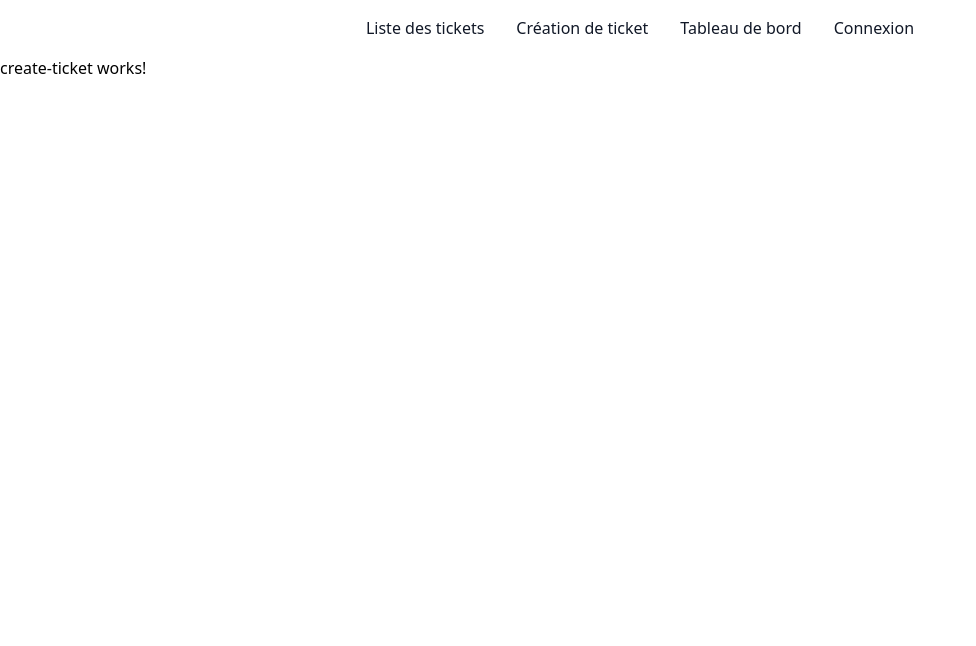
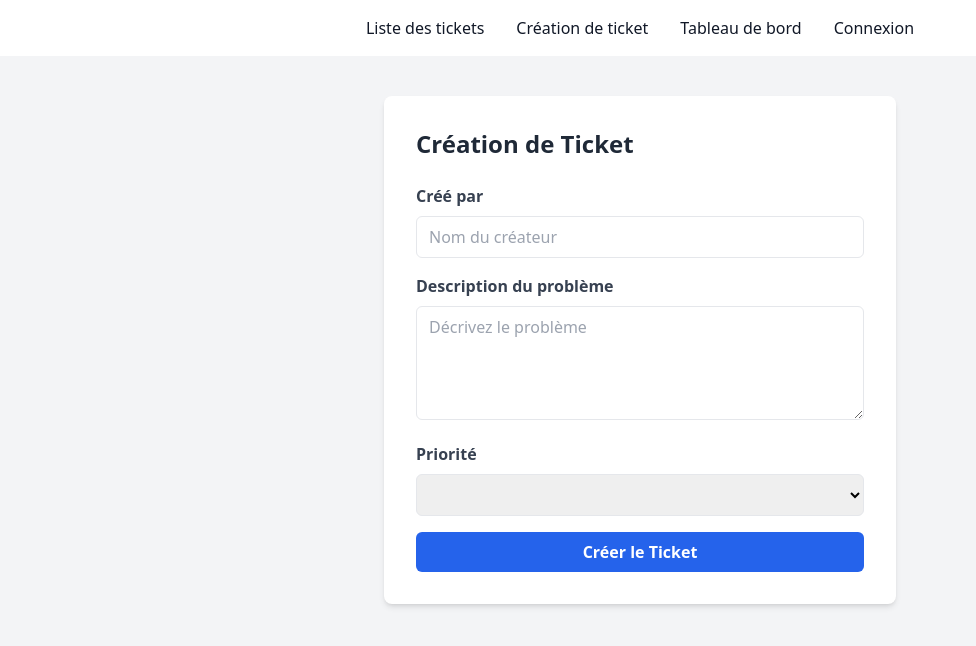
Before and after one commit to MehdiDiasGomes/evaluation_dfs_24_ticket, an Angular app: page /create in a window 1280 px wide. Shown: the top 646 px of the page, without its empty margins (0-976 px from the left). Built offline with nearby package versions, Linux system fonts and the light colour scheme.

Commit message:
✨ feat(app): new features : create ticket

```diff
--- a/src/app/app.component.html
+++ b/src/app/app.component.html
@@ -3,16 +3,16 @@
     <div class="hidden w-full md:block md:w-auto" id="navbar-default">
       <ul class="font-medium flex flex-col p-4 md:p-0 mt-4 border border-gray-100 rounded-lg bg-gray-50 md:flex-row md:space-x-8 rtl:space-x-reverse md:mt-0 md:border-0 md:bg-white dark:bg-gray-800 md:dark:bg-gray-900 dark:border-gray-700">
         <li>
-          <a routerLink="list" class="block py-2 px-3 text-gray-900 rounded hover:bg-gray-100 md:hover:bg-transparent md:border-0 md:hover:text-blue-700 md:p-0 dark:text-white md:dark:hover:text-blue-500 dark:hover:bg-gray-700 dark:hover:text-white md:dark:hover:bg-transparent">Liste des tickets</a>
+          <a routerLink="list" class="block py-2 px-3 cursor-pointer text-gray-900 rounded hover:bg-gray-100 md:hover:bg-transparent md:border-0 md:hover:text-blue-700 md:p-0 dark:text-white md:dark:hover:text-blue-500 dark:hover:bg-gray-700 dark:hover:text-white md:dark:hover:bg-transparent">Liste des tickets</a>
         </li>
         <li>
-          <a routerLink="create" class="block py-2 px-3 text-gray-900 rounded hover:bg-gray-100 md:hover:bg-transparent md:border-0 md:hover:text-blue-700 md:p-0 dark:text-white md:dark:hover:text-blue-500 dark:hover:bg-gray-700 dark:hover:text-white md:dark:hover:bg-transparent">Création de ticket</a>
+          <a routerLink="create" class="block py-2 px-3 cursor-pointer text-gray-900 rounded hover:bg-gray-100 md:hover:bg-transparent md:border-0 md:hover:text-blue-700 md:p-0 dark:text-white md:dark:hover:text-blue-500 dark:hover:bg-gray-700 dark:hover:text-white md:dark:hover:bg-transparent">Création de ticket</a>
         </li>
         <li>
-          <a routerLink="dashboard" class="block py-2 px-3 text-gray-900 rounded hover:bg-gray-100 md:hover:bg-transparent md:border-0 md:hover:text-blue-700 md:p-0 dark:text-white md:dark:hover:text-blue-500 dark:hover:bg-gray-700 dark:hover:text-white md:dark:hover:bg-transparent">Tableau de bord</a>
+          <a routerLink="dashboard" class="block py-2 px-3 cursor-pointer text-gray-900 rounded hover:bg-gray-100 md:hover:bg-transparent md:border-0 md:hover:text-blue-700 md:p-0 dark:text-white md:dark:hover:text-blue-500 dark:hover:bg-gray-700 dark:hover:text-white md:dark:hover:bg-transparent">Tableau de bord</a>
         </li>
         <li>
-          <a routerLink="login" class="block py-2 px-3 text-gray-900 rounded hover:bg-gray-100 md:hover:bg-transparent md:border-0 md:hover:text-blue-700 md:p-0 dark:text-white md:dark:hover:text-blue-500 dark:hover:bg-gray-700 dark:hover:text-white md:dark:hover:bg-transparent">Connexion</a>
+          <a routerLink="login" class="block py-2 px-3 cursor-pointer text-gray-900 rounded hover:bg-gray-100 md:hover:bg-transparent md:border-0 md:hover:text-blue-700 md:p-0 dark:text-white md:dark:hover:text-blue-500 dark:hover:bg-gray-700 dark:hover:text-white md:dark:hover:bg-transparent">Connexion</a>
         </li>
       </ul>
     </div>
--- a/src/app/app.config.ts
+++ b/src/app/app.config.ts
@@ -1,5 +1,6 @@
 import { ApplicationConfig, provideZoneChangeDetection } from '@angular/core';
-import { provideRouter } from '@angular/router';
+import { provideRouter } from '@angular/router'
+import { provideHttpClient, withFetch } from '@angular/common/http';
 
 import { routes } from './app.routes';
 import { provideClientHydration } from '@angular/platform-browser';
@@ -9,5 +10,6 @@ export const appConfig: ApplicationConfig = {
     provideZoneChangeDetection({ eventCoalescing: true }),
     provideRouter(routes),
     provideClientHydration(),
+    provideHttpClient(withFetch())
   ],
 };
--- a/src/app/create-ticket/create-ticket.component.html
+++ b/src/app/create-ticket/create-ticket.component.html
@@ -1 +1,46 @@
-<p>create-ticket works!</p>
+<div class="bg-gray-100 p-10 h-screen">
+    <div class="max-w-lg mx-auto bg-white p-8 rounded-lg shadow-md">
+        <h2 class="text-2xl font-semibold text-gray-800 mb-6">Création de Ticket</h2>
+
+        <form (ngSubmit)="createTicket()">
+            <div class="mb-4">
+                <label for="created_by" class="block text-gray-700 font-bold mb-2">Créé par</label>
+                <input type="text" id="created_by" name="created_by" [(ngModel)]="ticketData.created_by"
+                       class="w-full px-3 py-2 border rounded-md focus:outline-none focus:ring focus:ring-blue-200"
+                       placeholder="Nom du créateur" required>
+            </div>
+
+            <div class="mb-4">
+                <label for="description" class="block text-gray-700 font-bold mb-2">Description du problème</label>
+                <textarea id="description" name="description" rows="4" [(ngModel)]="ticketData.description"
+                          class="w-full px-3 py-2 border rounded-md focus:outline-none focus:ring focus:ring-blue-200"
+                          placeholder="Décrivez le problème" required></textarea>
+            </div>
+
+            <div class="mb-4">
+                <label for="priorite" class="block text-gray-700 font-bold mb-2">Priorité</label>
+                <select id="priorite" name="priorite" [(ngModel)]="ticketData.priorite"
+                        class="w-full px-3 py-2 border rounded-md focus:outline-none focus:ring focus:ring-blue-200">
+                    <option value="Urgent">Urgent</option>
+                    <option value="Élevé">Élevé</option>
+                    <option value="Moyen">Moyen</option>
+                    <option value="Faible">Faible</option>
+                </select>
+            </div>
+
+            <!-- <div class="mb-4">
+                <label for="assigne" class="block text-gray-700 font-bold mb-2">Assigner à un Employé</label>
+                <select id="assigne" name="assigne" [(ngModel)]="ticketData.assigne"
+                        class="w-full px-3 py-2 border rounded-md focus:outline-none focus:ring focus:ring-blue-200">
+                    <option value="">Choisissez un employé</option>
+                    <option value="employe1">Employé 1</option>
+                    <option value="employe2">Employé 2</option>
+                </select>
+            </div> -->
+
+            <button type="submit" class="w-full bg-blue-600 text-white font-bold py-2 rounded-md hover:bg-blue-700 transition duration-300">
+                Créer le Ticket
+            </button>
+        </form>
+    </div>
+</div>
--- a/src/app/create-ticket/create-ticket.component.ts
+++ b/src/app/create-ticket/create-ticket.component.ts
@@ -1,12 +1,34 @@
-import { Component } from '@angular/core';
+import { HttpClient } from '@angular/common/http';
+import { Component, inject } from '@angular/core';
+import { FormsModule } from '@angular/forms';
 
 @Component({
   selector: 'app-create-ticket',
   standalone: true,
-  imports: [],
+  imports: [FormsModule],
   templateUrl: './create-ticket.component.html',
-  styleUrl: './create-ticket.component.css'
+  styleUrl: './create-ticket.component.css',
 })
 export class CreateTicketComponent {
+  http = inject(HttpClient);
 
+  ticketData = {
+    created_by: '',
+    description: '',
+    priorite: '',
+    // assigne: '',
+  };
+
+  createTicket() {
+    this.http
+      .post('http://localhost:3000/createticket', this.ticketData)
+      .subscribe(() => {
+        this.ticketData = {
+          created_by: '',
+          description: '',
+          priorite: '',
+          // assigne: '',
+        };
+      });
+  }
 }
--- a/src/app/list-of-ticket/list-of-ticket.component.html
+++ b/src/app/list-of-ticket/list-of-ticket.component.html
@@ -1,4 +1,4 @@
-<div class="flex justify-center items-start w-full h-screen mt-20">
+<div class="flex justify-center items-start w-full h-screen mt-20 ">
     <div class="relative overflow-x-auto shadow-md sm:rounded-lg">
         <table class="w-full text-sm text-left rtl:text-right text-gray-500 dark:text-gray-400">
             <thead class="text-xs text-gray-700 uppercase bg-gray-50 dark:bg-gray-700 dark:text-gray-400">
```
